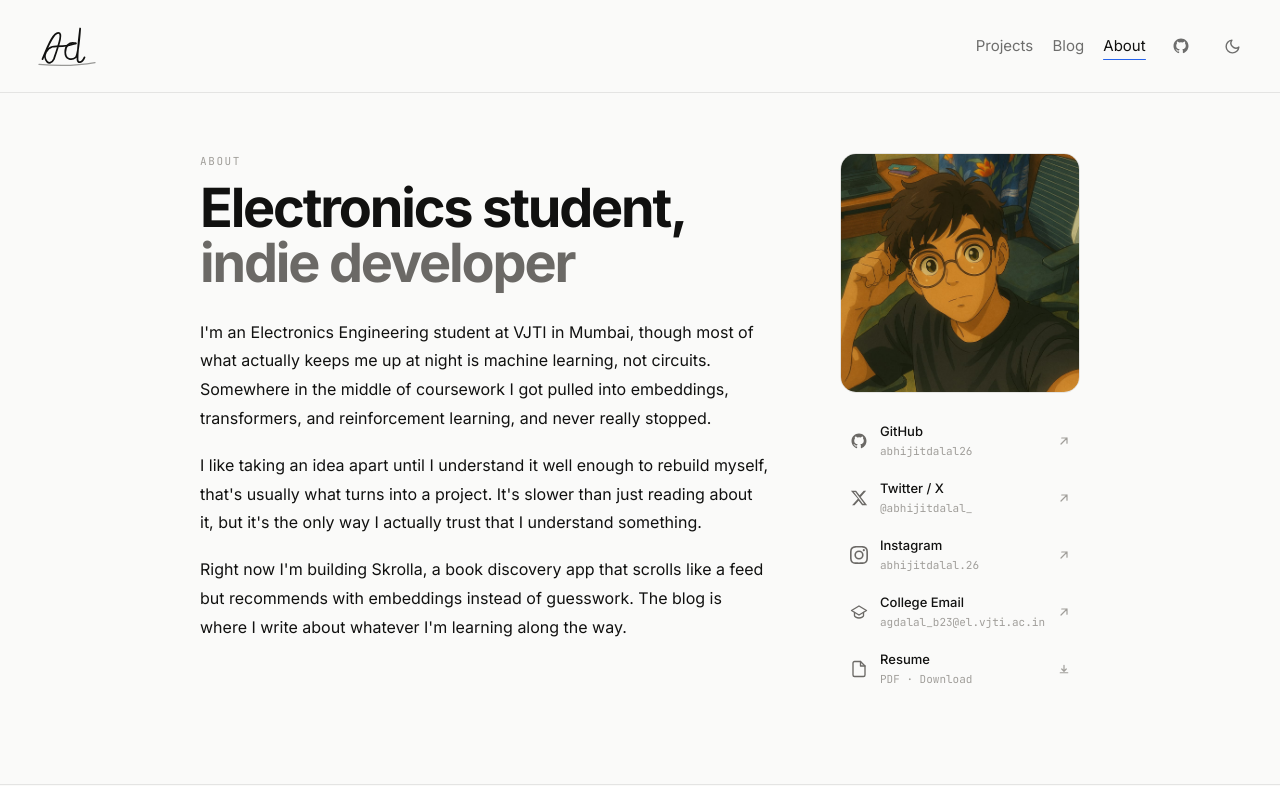
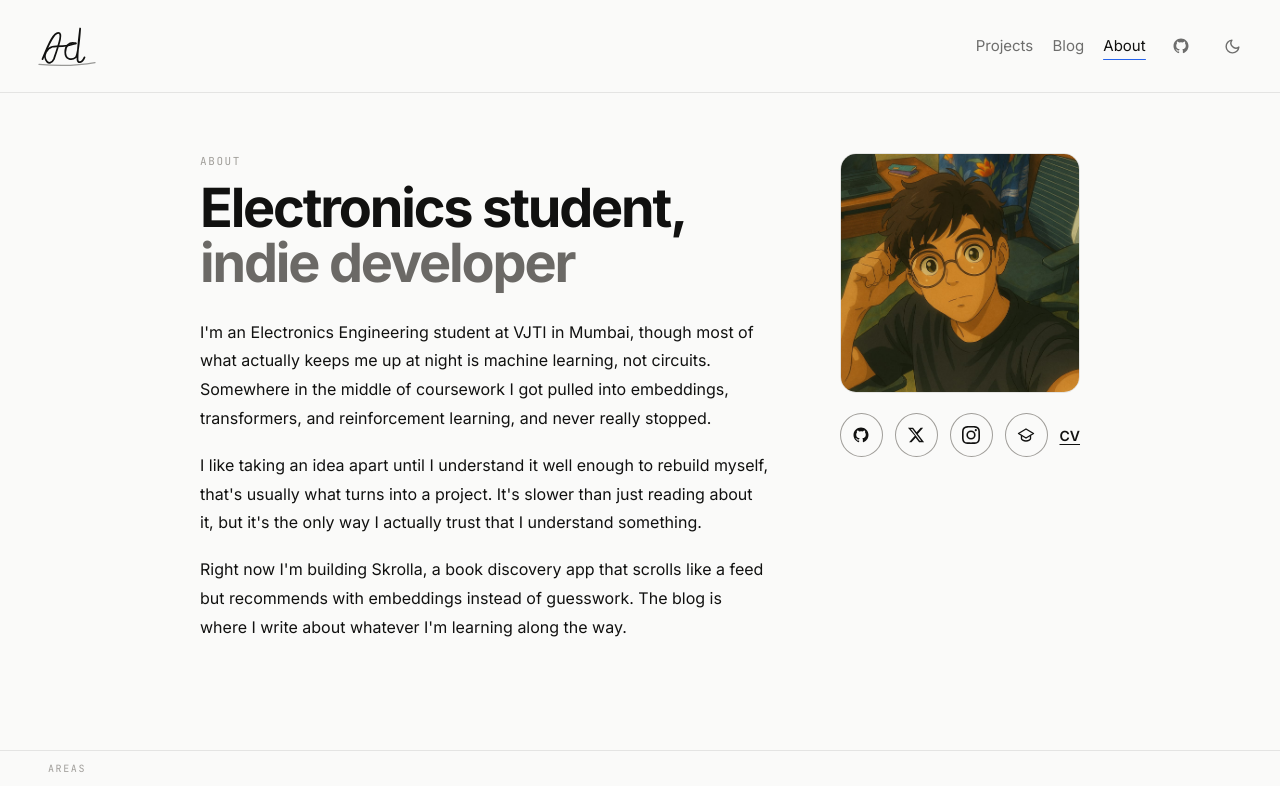
Before and after one commit to abhijitdalal26/portfolio, a Next.js app: page /about in a window 1280 px wide. Shown: the top 786 px of the page. Built offline with nearby package versions, Linux system fonts and the light colour scheme.

Commit message:
About page: use circular social-icon buttons plus a plain CV text link, matching a reference academic site's header style

```diff
--- a/app/about/page.tsx
+++ b/app/about/page.tsx
@@ -102,52 +102,27 @@ export default function About() {
                 <Image src="/abhijit.jpg" alt="Abhijit Dalal" width={240} height={240} style={{ width: "100%", height: "100%", objectFit: "cover", objectPosition: "center top" }} />
               </div>
 
-              {/* Links — right below photo */}
-              <div style={{ marginBottom: 24 }}>
-                {[
-                  {
-                    label: "GitHub", href: "https://github.com/abhijitdalal26", sub: "abhijitdalal26",
-                    icon: <path d="M12 2C6.477 2 2 6.484 2 12.017c0 4.425 2.865 8.18 6.839 9.504.5.092.682-.217.682-.483 0-.237-.008-.868-.013-1.703-2.782.605-3.369-1.343-3.369-1.343-.454-1.158-1.11-1.466-1.11-1.466-.908-.62.069-.608.069-.608 1.003.07 1.531 1.032 1.531 1.032.892 1.53 2.341 1.088 2.91.832.092-.647.35-1.088.636-1.338-2.22-.253-4.555-1.113-4.555-4.951 0-1.093.39-1.988 1.029-2.688-.103-.253-.446-1.272.098-2.65 0 0 .84-.27 2.75 1.026A9.564 9.564 0 0112 6.844c.85.004 1.705.115 2.504.337 1.909-1.296 2.747-1.027 2.747-1.027.546 1.379.202 2.398.1 2.651.64.7 1.028 1.595 1.028 2.688 0 3.848-2.339 4.695-4.566 4.943.359.309.678.92.678 1.855 0 1.338-.012 2.419-.012 2.747 0 .268.18.58.688.482A10.019 10.019 0 0022 12.017C22 6.484 17.522 2 12 2z" />,
-                  },
-                  {
-                    label: "Twitter / X", href: "https://x.com/abhijitdalal_", sub: "@abhijitdalal_",
-                    icon: <path d="M18.244 2.25h3.308l-7.227 8.26 8.502 11.24H16.17l-4.714-6.231-5.401 6.231H2.74l7.73-8.835L1.254 2.25H8.08l4.713 6.231zm-1.161 17.52h1.833L7.084 4.126H5.117z" />,
-                  },
-                  {
-                    label: "Instagram", href: "https://www.instagram.com/abhijitdalal.26/", sub: "abhijitdalal.26",
-                    icon: <path d="M12 2.163c3.204 0 3.584.012 4.85.07 3.252.148 4.771 1.691 4.919 4.919.058 1.265.069 1.645.069 4.849 0 3.205-.012 3.584-.069 4.849-.149 3.225-1.664 4.771-4.919 4.919-1.266.058-1.644.07-4.85.07-3.204 0-3.584-.012-4.849-.07-3.26-.149-4.771-1.699-4.919-4.92-.058-1.265-.07-1.644-.07-4.849 0-3.204.013-3.583.07-4.849.149-3.227 1.664-4.771 4.919-4.919 1.266-.057 1.645-.069 4.849-.069zM12 0C8.741 0 8.333.014 7.053.072 2.695.272.273 2.69.073 7.052.014 8.333 0 8.741 0 12c0 3.259.014 3.668.072 4.948.2 4.358 2.618 6.78 6.98 6.98C8.333 23.986 8.741 24 12 24c3.259 0 3.668-.014 4.948-.072 4.354-.2 6.782-2.618 6.979-6.98.059-1.28.073-1.689.073-4.948 0-3.259-.014-3.667-.072-4.947-.196-4.354-2.617-6.78-6.979-6.98C15.668.014 15.259 0 12 0zm0 5.838a6.162 6.162 0 100 12.324 6.162 6.162 0 000-12.324zM12 16a4 4 0 110-8 4 4 0 010 8zm6.406-11.845a1.44 1.44 0 100 2.881 1.44 1.44 0 000-2.881z" />,
-                  },
-                  {
-                    label: "College Email", href: "mailto:agdalal_b23@el.vjti.ac.in", sub: "agdalal_b23@el.vjti.ac.in",
-                    icon: <path d="M22 10L12 4 2 10l10 6 10-6z" />, icon2: <path d="M6 12.5V17c0 1 2.5 3 6 3s6-2 6-3v-4.5" />, strokeIcon: true,
-                  },
-                  {
-                    label: "Resume", href: "/projects/resume/resume.pdf", sub: "PDF · Download", download: true,
-                    icon: <><path d="M14 2H6a2 2 0 00-2 2v16a2 2 0 002 2h12a2 2 0 002-2V8z" /><path d="M14 2v6h6" /></>, strokeIcon: true,
-                  },
-                ].map(({ label, href, sub, download, icon, icon2, strokeIcon }) => (
-                  <a
-                    key={label}
-                    href={href}
-                    target={download || href.startsWith("mailto") ? undefined : "_blank"}
-                    rel={download || href.startsWith("mailto") ? undefined : "noopener noreferrer"}
-                    download={download ? "Abhijit_Dalal_Resume.pdf" : undefined}
-                    className="hover-row"
-                    style={{ display: "flex", alignItems: "center", gap: 12, padding: "9px 10px", textDecoration: "none", marginBottom: 2 }}
-                  >
-                    <svg width={18} height={18} viewBox="0 0 24 24" fill={strokeIcon ? "none" : "var(--sub)"} stroke={strokeIcon ? "var(--sub)" : "none"} strokeWidth={strokeIcon ? 1.8 : undefined} strokeLinecap="round" strokeLinejoin="round" style={{ flexShrink: 0 }} aria-hidden="true">
-                      {icon}
-                      {icon2}
-                    </svg>
-                    <div style={{ flex: 1, minWidth: 0 }}>
-                      <div style={{ fontSize: 13, fontWeight: 500, color: "var(--ink)" }}>{label}</div>
-                      <div style={{ fontSize: 11, color: "var(--faint)", fontFamily: "var(--mono)", marginTop: 1, overflow: "hidden", textOverflow: "ellipsis", whiteSpace: "nowrap" }}>{sub}</div>
-                    </div>
-                    <svg width={12} height={12} viewBox="0 0 16 16" fill="none" stroke="var(--faint)" strokeWidth="1.6" strokeLinecap="round" strokeLinejoin="round" style={{ flexShrink: 0 }}>
-                      {download ? <path d="M8 3v8m0 0l-3-3m3 3l3-3M3 13h10" /> : <path d="M4 12L12 4M5 4h7v7" />}
-                    </svg>
-                  </a>
-                ))}
+              {/* Links — right below photo, same social-icon style as the homepage */}
+              <div style={{ display: "flex", gap: 12, marginBottom: 24 }}>
+                <a href="https://github.com/abhijitdalal26" target="_blank" rel="noopener noreferrer" aria-label="GitHub" className="social-icon">
+                  <svg width={18} height={18} viewBox="0 0 24 24" fill="currentColor" aria-hidden="true"><path d="M12 2C6.477 2 2 6.484 2 12.017c0 4.425 2.865 8.18 6.839 9.504.5.092.682-.217.682-.483 0-.237-.008-.868-.013-1.703-2.782.605-3.369-1.343-3.369-1.343-.454-1.158-1.11-1.466-1.11-1.466-.908-.62.069-.608.069-.608 1.003.07 1.531 1.032 1.531 1.032.892 1.53 2.341 1.088 2.91.832.092-.647.35-1.088.636-1.338-2.22-.253-4.555-1.113-4.555-4.951 0-1.093.39-1.988 1.029-2.688-.103-.253-.446-1.272.098-2.65 0 0 .84-.27 2.75 1.026A9.564 9.564 0 0112 6.844c.85.004 1.705.115 2.504.337 1.909-1.296 2.747-1.027 2.747-1.027.546 1.379.202 2.398.1 2.651.64.7 1.028 1.595 1.028 2.688 0 3.848-2.339 4.695-4.566 4.943.359.309.678.92.678 1.855 0 1.338-.012 2.419-.012 2.747 0 .268.18.58.688.482A10.019 10.019 0 0022 12.017C22 6.484 17.522 2 12 2z"/></svg>
+                </a>
+                <a href="https://x.com/abhijitdalal_" target="_blank" rel="noopener noreferrer" aria-label="X (Twitter)" className="social-icon">
+                  <svg width={18} height={18} viewBox="0 0 24 24" fill="currentColor" aria-hidden="true"><path d="M18.244 2.25h3.308l-7.227 8.26 8.502 11.24H16.17l-4.714-6.231-5.401 6.231H2.74l7.73-8.835L1.254 2.25H8.08l4.713 6.231zm-1.161 17.52h1.833L7.084 4.126H5.117z"/></svg>
+                </a>
+                <a href="https://www.instagram.com/abhijitdalal.26/" target="_blank" rel="noopener noreferrer" aria-label="Instagram" className="social-icon">
+                  <svg width={18} height={18} viewBox="0 0 24 24" fill="currentColor" aria-hidden="true"><path d="M12 2.163c3.204 0 3.584.012 4.85.07 3.252.148 4.771 1.691 4.919 4.919.058 1.265.069 1.645.069 4.849 0 3.205-.012 3.584-.069 4.849-.149 3.225-1.664 4.771-4.919 4.919-1.266.058-1.644.07-4.85.07-3.204 0-3.584-.012-4.849-.07-3.26-.149-4.771-1.699-4.919-4.92-.058-1.265-.07-1.644-.07-4.849 0-3.204.013-3.583.07-4.849.149-3.227 1.664-4.771 4.919-4.919 1.266-.057 1.645-.069 4.849-.069zM12 0C8.741 0 8.333.014 7.053.072 2.695.272.273 2.69.073 7.052.014 8.333 0 8.741 0 12c0 3.259.014 3.668.072 4.948.2 4.358 2.618 6.78 6.98 6.98C8.333 23.986 8.741 24 12 24c3.259 0 3.668-.014 4.948-.072 4.354-.2 6.782-2.618 6.979-6.98.059-1.28.073-1.689.073-4.948 0-3.259-.014-3.667-.072-4.947-.196-4.354-2.617-6.78-6.979-6.98C15.668.014 15.259 0 12 0zm0 5.838a6.162 6.162 0 100 12.324 6.162 6.162 0 000-12.324zM12 16a4 4 0 110-8 4 4 0 010 8zm6.406-11.845a1.44 1.44 0 100 2.881 1.44 1.44 0 000-2.881z"/></svg>
+                </a>
+                <a href="mailto:agdalal_b23@el.vjti.ac.in" aria-label="College Email" className="social-icon">
+                  <svg width={18} height={18} viewBox="0 0 24 24" fill="none" stroke="currentColor" strokeWidth="1.8" strokeLinecap="round" strokeLinejoin="round" aria-hidden="true"><path d="M22 10L12 4 2 10l10 6 10-6z"/><path d="M6 12.5V17c0 1 2.5 3 6 3s6-2 6-3v-4.5"/></svg>
+                </a>
+                <a
+                  href="/projects/resume/resume.pdf"
+                  download="Abhijit_Dalal_Resume.pdf"
+                  style={{ display: "inline-flex", alignItems: "center", height: 44, fontSize: 14, fontWeight: 600, color: "var(--ink)", textDecoration: "underline", textUnderlineOffset: 3 }}
+                >
+                  CV
+                </a>
               </div>
 
             </div>
```
